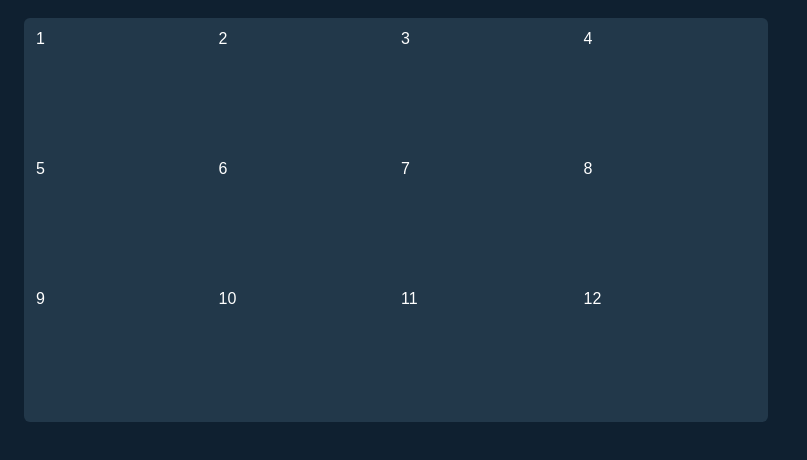
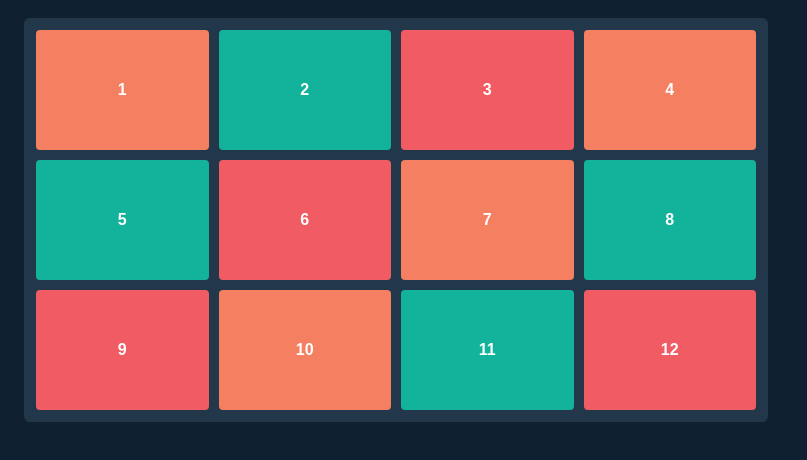
Before and after one commit to SehamJad/css-grid-galleri, a plain HTML site: page index.html in a window 1280 px wide. Shown: the part 64-524 px from the top of the page, without its empty margins (0-807 px from the left). Drawn offline with Linux system fonts and the light colour scheme.

Commit message:
fixat stil för rutor med olika färger

```diff
--- a/index.html
+++ b/index.html
@@ -12,15 +12,15 @@
                     <div class="item c1"> 1</div>
                     <div class="item c2"> 2</div>
                     <div class="item c3"> 3</div>
-                    <div class="item c4"> 4</div>
-                    <div class="item c5"> 5</div>
-                    <div class="item c6"> 6</div>
-                    <div class="item c7"> 7</div>
-                    <div class="item c8"> 8</div>
-                    <div class="item c9"> 9</div>
-                    <div class="item c10"> 10</div>
-                    <div class="item c11"> 11</div>
-                    <div class="item c12"> 12</div>
+                    <div class="item c1"> 4</div>
+                    <div class="item c2"> 5</div>
+                    <div class="item c3"> 6</div>
+                    <div class="item c1"> 7</div>
+                    <div class="item c2"> 8</div>
+                    <div class="item c3"> 9</div>
+                    <div class="item c1"> 10</div>
+                    <div class="item c2"> 11</div>
+                    <div class="item c3"> 12</div>
 
 
                 </div>
--- a/style.css
+++ b/style.css
@@ -16,3 +16,24 @@ body{
     border-radius: 6px;
     max-width: 720px;
 }
+/* En enskild ruta */
+.item{
+    display: flex;
+    align-items: center;
+    justify-content: center;
+    font-weight: 700;
+    border-radius: 4px;
+    color: #fff;   /* vit text för bättre kontrast*/
+
+}
+/* olika färger - styrs av extra klasser i HTML*/
+.c1 {
+    background: #f47f61; /*korall*/
+
+}
+.c2{
+    background: #12b39a; /*grön/trkos*/
+}
+.c3{
+    background: #f15b64;/*rosa färg*/
+}
```
